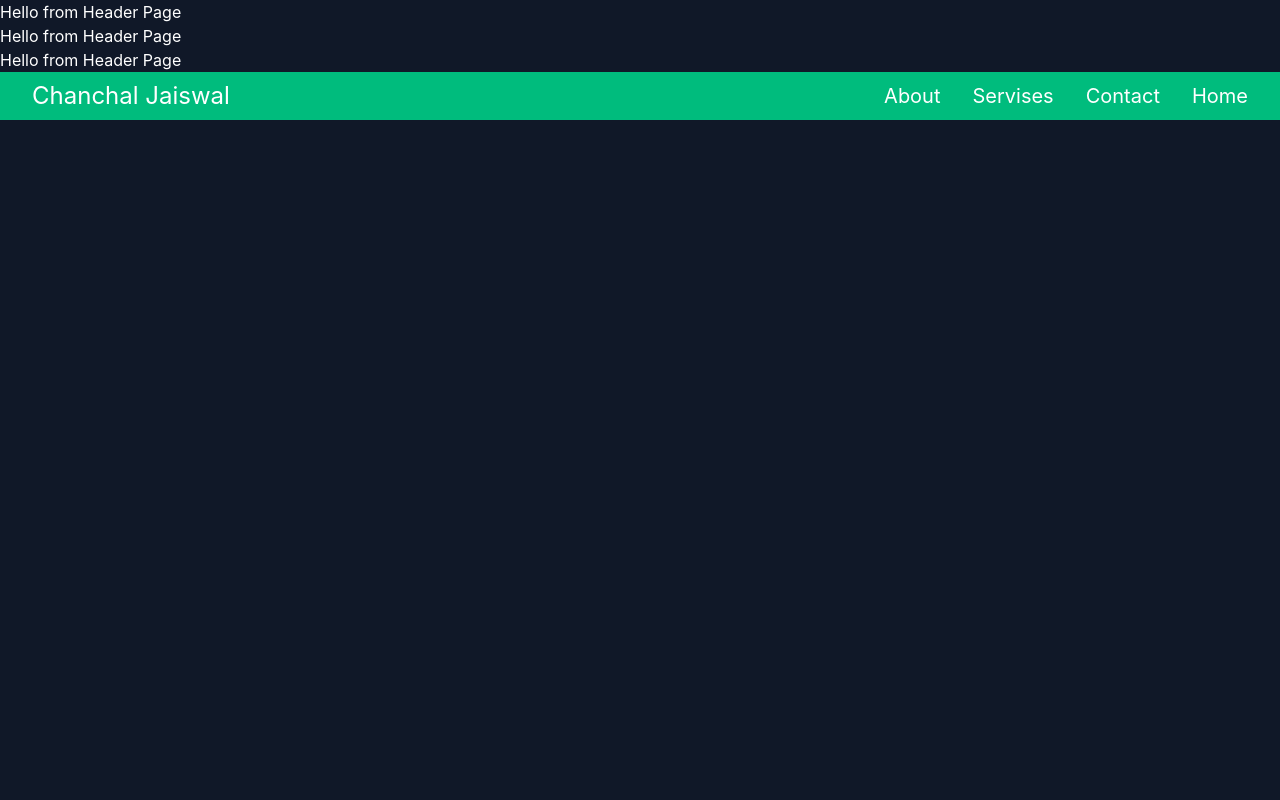
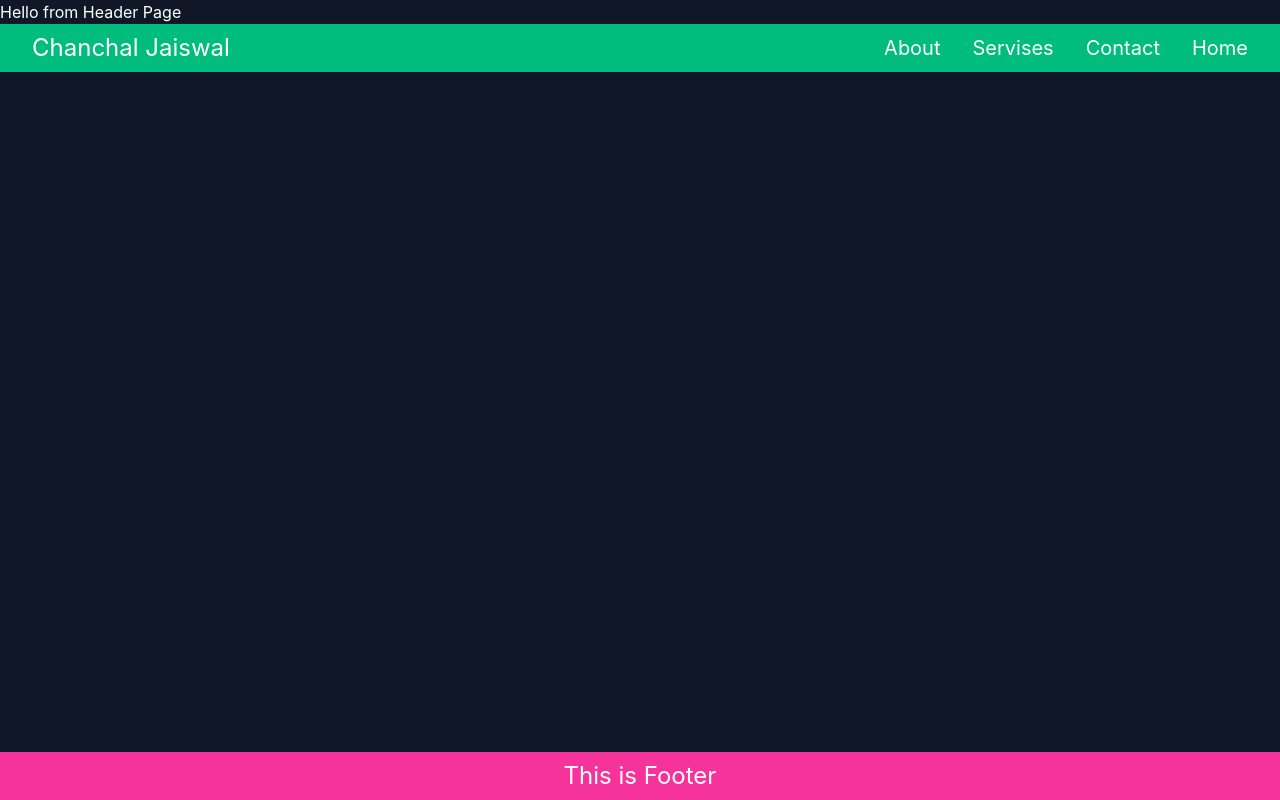
Before and after one commit to chanchaljai/react2, a React (Vite) app: page / in a window 1280 px wide. Built offline with nearby package versions, Linux system fonts and the light colour scheme.

Commit message:
componenets

```diff
--- a/src/App.jsx
+++ b/src/App.jsx
@@ -1,24 +1,16 @@
-import React from 'react'
-import Header from './components/Header.jsx'
+import React from "react";
+import Header from "./components/Header.jsx";
+import Navbar from "./components/Navbar.jsx";
+import Footer from "./components/Footer.jsx";
 
 const App = () => {
   return (
-    <div className='bg-gray-900 min-h-screen text-white'>
+    <div className="bg-gray-900 min-h-screen text-white">
+      <Header />
+      <Navbar />
+      <Footer />
+    </div>
+  );
+};
 
-     <Header />
-     <Header></Header>
-     <Header/>
-      <nav className='flex items-center justify-between py-2 px-8 bg-emerald-500'>
-        <h2 className='text-2xl'>Chanchal Jaiswal</h2>
-        <div className='flex gap-8 items-center'>
-          <a className='text-xl' href="#">About</a>
-          <a className='text-xl' href="#">Servises</a>
-          <a className='text-xl' href="#">Contact</a>
-          <a className='text-xl' href="#">Home</a>
-        </div>
-      </nav>
-    </div>
-  )
-}
-
-export default App
+export default App;
--- /dev/null
+++ b/src/components/Footer.jsx
@@ -0,0 +1,11 @@
+import React from 'react'
+
+const Footer = () => {
+  return (
+    <div>
+        <h3 className='text-2xl text-center bg-pink-500 w-full py-2 fixed bottom-0'>This is Footer</h3>
+    </div>
+  )
+}
+
+export default Footer
--- /dev/null
+++ b/src/components/Navbar.jsx
@@ -0,0 +1,19 @@
+import React from 'react'
+
+const Navbar = () => {
+  return (
+    <div>
+        <nav className='flex items-center justify-between py-2 px-8 bg-emerald-500'>
+        <h2 className='text-2xl'>Chanchal Jaiswal</h2>
+        <div className='flex gap-8 items-center'>
+          <a className='text-xl' href="#">About</a>
+          <a className='text-xl' href="#">Servises</a>
+          <a className='text-xl' href="#">Contact</a>
+          <a className='text-xl' href="#">Home</a>
+        </div>
+      </nav>
+    </div>
+  )
+}
+
+export default Navbar
```
